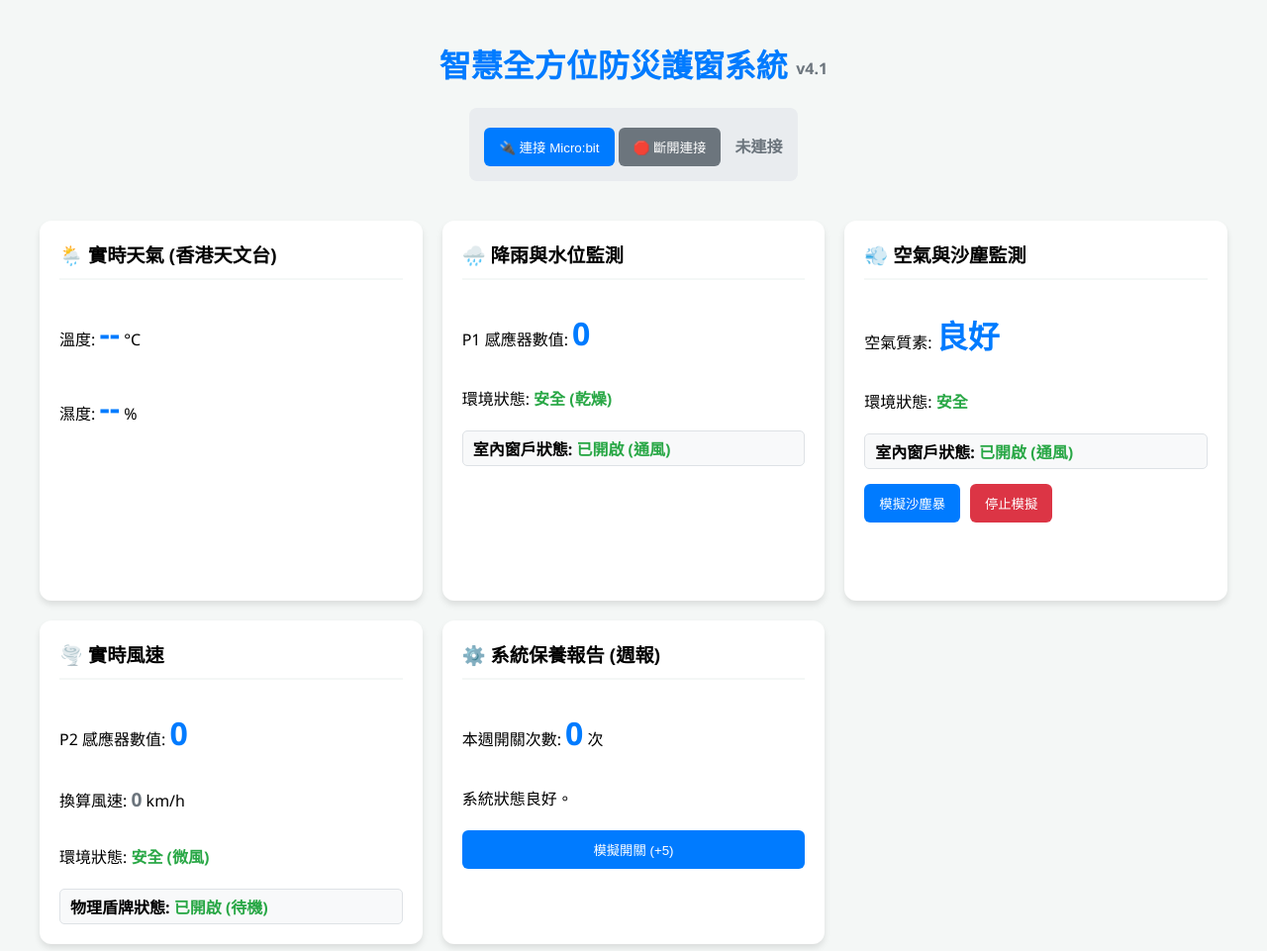
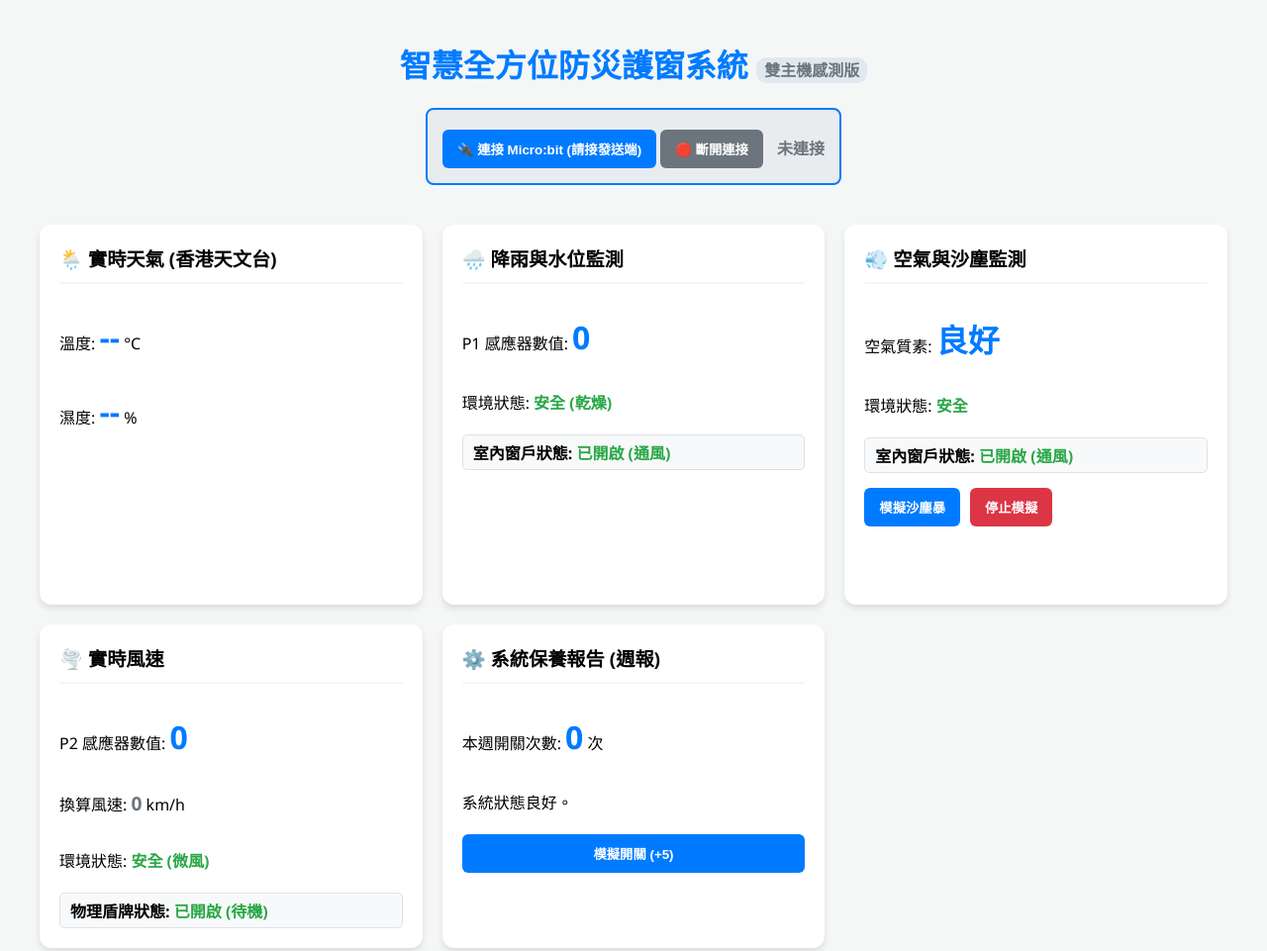
Before and after one commit to zoelyk/window, a plain HTML site: page index.html in a window 1280 px wide. Shown: the top 961 px of the page at 99% size. Drawn offline with Linux system fonts and the light colour scheme; no server answers.

Commit message:
Update index.html

```diff
--- a/index.html
+++ b/index.html
@@ -3,7 +3,7 @@
 <head>
     <meta charset="UTF-8">
     <meta name="viewport" content="width=device-width, initial-scale=1.0">
-    <title>智慧全方位防災護窗系統 v4.1</title>
+    <title>智慧全方位防災護窗系統 (雙主機版)</title>
     <style>
         :root {
             --bg-color: #f4f7f6;
@@ -18,38 +18,33 @@
         body { font-family: 'Segoe UI', Tahoma, Geneva, Verdana, sans-serif; background-color: var(--bg-color); margin: 0; padding: 20px; }
         header { text-align: center; margin-bottom: 20px; }
         h1 { color: var(--primary); }
-        .version-tag { font-size: 0.5em; color: var(--secondary); vertical-align: middle; }
-        .control-panel { background-color: #e9ecef; padding: 15px; border-radius: 8px; display: inline-block; margin-bottom: 20px; }
+        .version-tag { font-size: 0.5em; color: var(--secondary); vertical-align: middle; background: #e2e8f0; padding: 2px 8px; border-radius: 10px;}
+        .control-panel { background-color: #e9ecef; padding: 15px; border-radius: 8px; display: inline-block; margin-bottom: 20px; border: 2px solid #007bff; }
         .dashboard { display: grid; grid-template-columns: repeat(auto-fit, minmax(300px, 1fr)); gap: 20px; max-width: 1200px; margin: 0 auto; }
         .card { background: var(--card-bg); border-radius: 12px; padding: 20px; box-shadow: 0 4px 6px rgba(0,0,0,0.1); display: flex; flex-direction: column; }
         .card h2 { margin-top: 0; font-size: 1.2rem; border-bottom: 2px solid var(--bg-color); padding-bottom: 10px; }
         .data-point { font-size: 2rem; font-weight: bold; margin: 10px 0; color: var(--primary); }
         .data-sub { font-size: 1.2rem; font-weight: bold; color: var(--secondary); }
 
-        .local-alert {
-            visibility: hidden; opacity: 0; margin-top: auto; padding: 10px;
-            background-color: var(--danger); color: white; text-align: center;
-            border-radius: 8px; font-weight: bold; font-size: 1rem; transition: opacity 0.3s ease;
-        }
+        .local-alert { visibility: hidden; opacity: 0; margin-top: auto; padding: 10px; background-color: var(--danger); color: white; text-align: center; border-radius: 8px; font-weight: bold; font-size: 1rem; transition: opacity 0.3s ease; }
         .local-alert.show { visibility: visible; opacity: 1; }
 
-        button { background-color: var(--primary); color: white; border: none; padding: 10px 15px; border-radius: 6px; cursor: pointer; margin-top: 5px; }
+        button { background-color: var(--primary); color: white; border: none; padding: 10px 15px; border-radius: 6px; cursor: pointer; margin-top: 5px; font-weight: bold;}
         button:hover { background-color: #0056b3; }
         button:disabled { background-color: var(--secondary); cursor: not-allowed; }
         .btn-group { display: flex; gap: 10px; margin-top: 10px; margin-bottom: 15px; }
         .btn-danger { background-color: var(--danger); }
         .status-safe { color: var(--success); font-weight: bold; }
         .status-warning { color: var(--danger); font-weight: bold; }
-
         .device-status { padding: 5px 10px; border-radius: 5px; background-color: #f8f9fa; display: inline-block; margin-top: 5px; border: 1px solid #dee2e6; font-weight: bold; }
     </style>
 </head>
 <body>
 
     <header>
-        <h1>智慧全方位防災護窗系統 <span class="version-tag">v4.1</span></h1>
+        <h1>智慧全方位防災護窗系統 <span class="version-tag">雙主機感測版</span></h1>
         <div class="control-panel">
-            <button id="connect-btn">🔌 連接 Micro:bit</button>
+            <button id="connect-btn">🔌 連接 Micro:bit (請接發送端)</button>
             <button id="disconnect-btn" disabled>🛑 斷開連接</button>
             <span id="connection-status" style="margin-left: 10px; font-weight: bold; color: var(--secondary);">未連接</span>
         </div>
@@ -99,14 +94,13 @@
 
     <script>
         // ==========================================
-        // 核心邏輯：設備狀態分離管理器
+        // 核心邏輯：狀態與 UI 更新
         // ==========================================
         let isWindDanger = false;
         let isDustDanger = false;
         let isRainDanger = false;
 
         function updateDevicesStatus() {
-            // 1. 防護罩邏輯 (只受強風影響)
             const shieldStatus = document.getElementById('shield-status');
             if (isWindDanger) {
                 shieldStatus.innerText = "已關閉 (防禦中 🛡️)";
@@ -116,11 +110,9 @@
                 shieldStatus.className = "status-safe";
             }
 
-            // 2. 窗戶本體邏輯 (受沙塵暴 或 降雨影響)
             const windowStatusElements = document.querySelectorAll('.window-status');
             if (isDustDanger || isRainDanger) {
                 windowStatusElements.forEach(el => {
-                    // 同步更新所有標示室內窗戶的狀態為「已關閉」
                     el.innerText = "已關閉 (防護中 🪟)";
                     el.className = "status-warning";
                 });
@@ -133,15 +125,14 @@
         }
 
         // ==========================================
-        // 按鈕專用事件
+        // 模擬按鈕與 API
         // ==========================================
         function simulateBadAir() {
             document.getElementById('aqi').innerText = "嚴重 ⚠️";
             document.getElementById('env-status').innerText = "危險 (懸浮粒子過高)";
             document.getElementById('env-status').className = "status-warning";
             document.getElementById('dust-alert').classList.add('show');
-            isDustDanger = true;
-            updateDevicesStatus();
+            isDustDanger = true; updateDevicesStatus();
         }
 
         function stopSimulation() {
@@ -149,8 +140,7 @@
             document.getElementById('env-status').innerText = "安全";
             document.getElementById('env-status').className = "status-safe";
             document.getElementById('dust-alert').classList.remove('show');
-            isDustDanger = false;
-            updateDevicesStatus();
+            isDustDanger = false; updateDevicesStatus();
         }
 
         let usageCount = 0;
@@ -173,7 +163,7 @@
         }
 
         // ==========================================
-        // Micro:bit 序列埠讀取
+        // USB 序列埠通訊設定 (搭配您的 Send side code)
         // ==========================================
         let port, reader, keepReading = false;
         const connectBtn = document.getElementById('connect-btn');
@@ -223,13 +213,13 @@
                         let [key, valStr] = line.split(':');
                         let val = parseInt(valStr.trim());
 
-                        // 處理 P2 風速 (專門控制防護罩)
+                        // 處理 P2 風速 (同步您的代碼設定為 > 100 觸發)
                         if (key === 'wind' && !isNaN(val)) {
                             document.getElementById('wind-raw').innerText = val;
                             let kmh = Math.round((val / 1023) * 100);
                             document.getElementById('wind-speed').innerText = kmh;
 
-                            if (val > 130) {
+                            if (val > 100) {
                                 document.getElementById('wind-status').innerText = "危險 (強風)";
                                 document.getElementById('wind-status').className = "status-warning";
                                 isWindDanger = true;
@@ -241,7 +231,7 @@
                             updateDevicesStatus();
                         }
 
-                        // 處理 P1 水位 (大於 0 即視為下雨，控制室內窗戶)
+                        // 處理 P1 水位 (維持 > 0 觸發)
                         if (key === 'water' && !isNaN(val)) {
                             document.getElementById('water-level').innerText = val;
 
```
